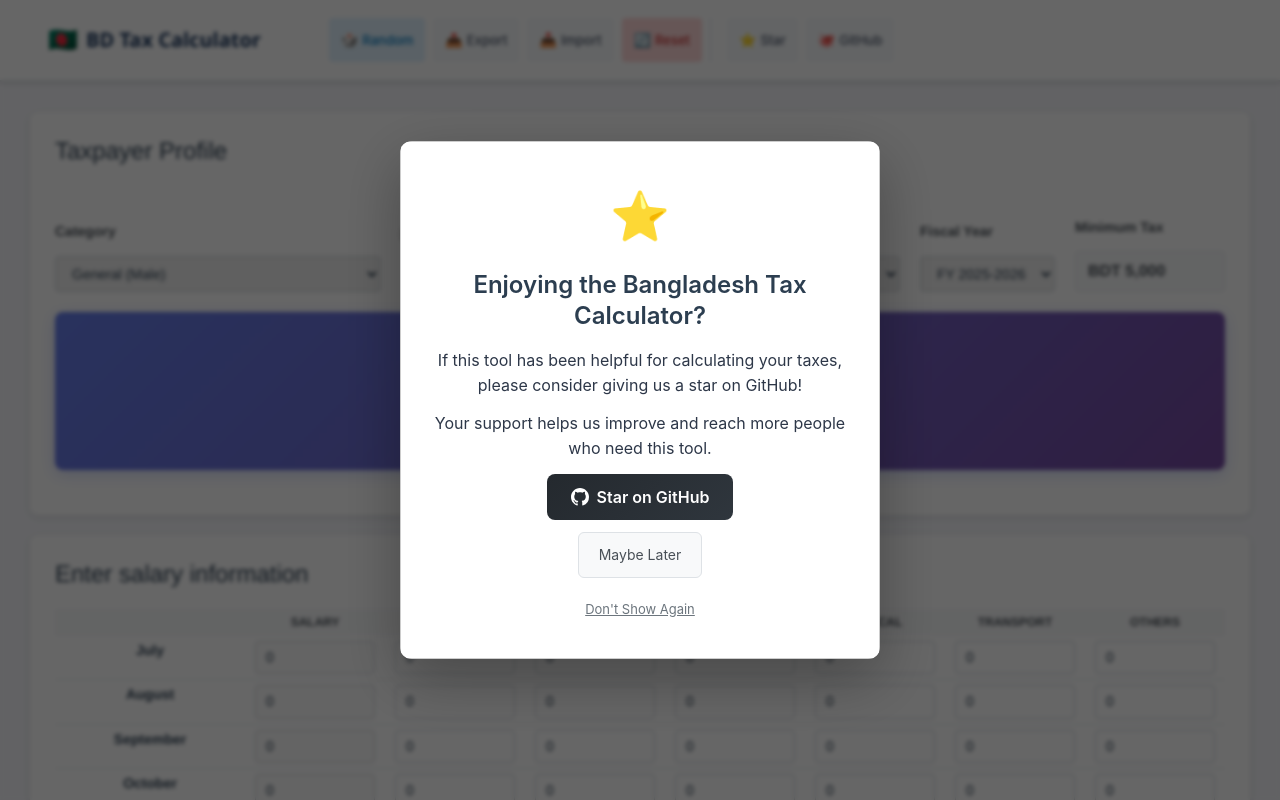
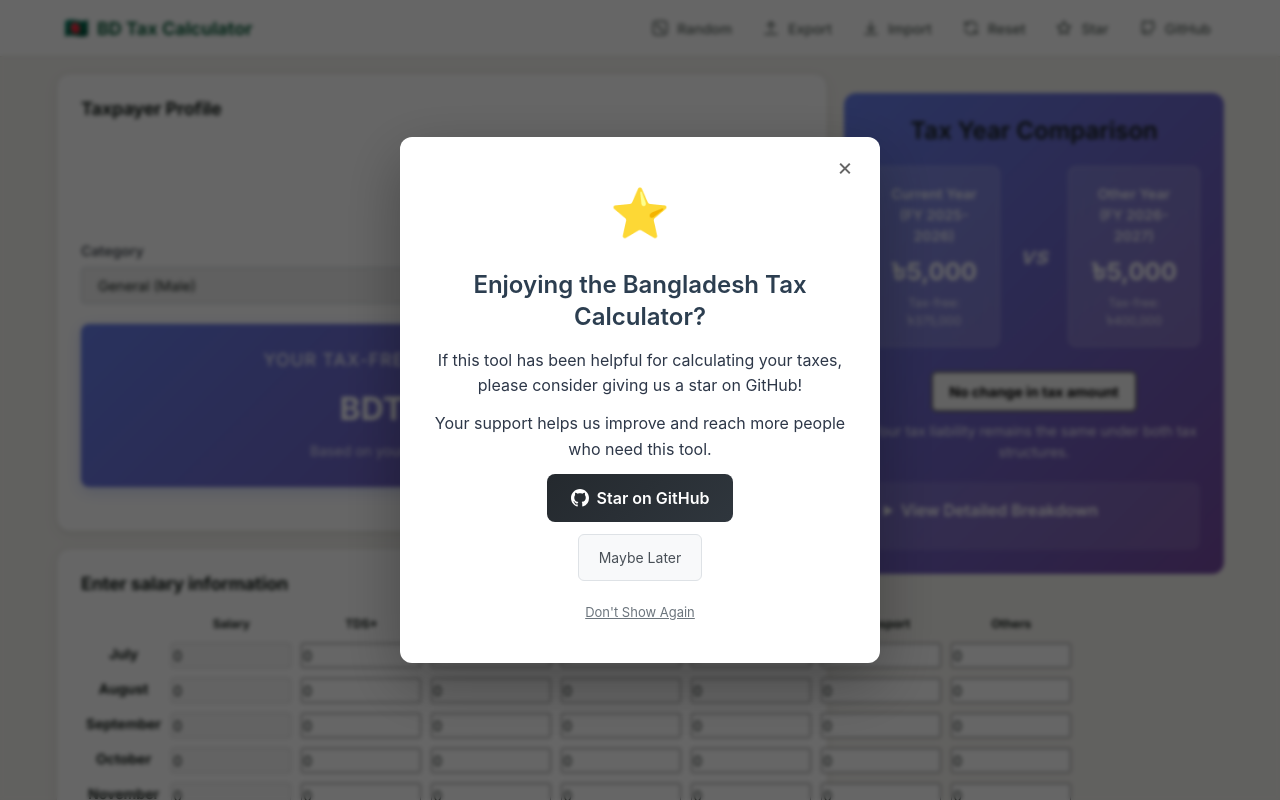
Before and after one commit to nadimtuhin/tax-calculator, a Vue app: page / in a window 1280 px wide. Shown: the top 800 px of the page. Built offline with nearby package versions, Linux system fonts and the light colour scheme.

Commit message:
feat(ui): add design tokens, app shell and slim navbar

```diff
--- a/public/index.html
+++ b/public/index.html
@@ -8,9 +8,11 @@
     <link rel="alternate icon" href="<%= BASE_URL %>favicon.ico" />
     <link rel="apple-touch-icon" href="<%= BASE_URL %>favicon.svg" />
 
+    <link rel="preconnect" href="https://fonts.googleapis.com" />
+    <link rel="preconnect" href="https://fonts.gstatic.com" crossorigin />
     <link
       rel="stylesheet"
-      href="https://stackpath.bootstrapcdn.com/bootstrap/4.5.0/css/bootstrap.min.css"
+      href="https://fonts.googleapis.com/css2?family=Inter:wght@400;500;600;700&family=Noto+Sans+Bengali:wght@500;600&display=swap"
     />
     <title>Tax calculator 2023-2024</title>
 
--- a/src/App.vue
+++ b/src/App.vue
@@ -29,44 +29,36 @@ export default {
 body {
   margin: 0;
   padding: 0;
-  font-family: -apple-system, BlinkMacSystemFont, 'Segoe UI', Roboto, sans-serif;
   -webkit-font-smoothing: antialiased;
   -moz-osx-font-smoothing: grayscale;
-  background-color: #ffffff;
-  color: rgba(41, 41, 41, 1);
 }
 
 #app {
-  font-family: -apple-system, BlinkMacSystemFont, 'Segoe UI', Roboto, sans-serif;
-  color: rgba(41, 41, 41, 1);
-  line-height: 1.4;
+  font-family: var(--font);
+  color: var(--text);
+  line-height: 1.5;
 }
 
-.router-link-active {
-  font-weight: 500;
-}
-
-/* Medium-style typography base */
 h1, h2, h3, h4, h5, h6 {
-  font-family: sohne, "Helvetica Neue", Helvetica, Arial, sans-serif;
-  color: rgba(41, 41, 41, 1);
-  line-height: 1.22;
+  font-family: var(--font);
+  color: var(--text);
+  line-height: 1.25;
   margin: 0;
 }
 
 p {
-  font-family: charter, Georgia, Cambria, "Times New Roman", Times, serif;
-  line-height: 1.58;
-  color: rgba(41, 41, 41, 1);
+  font-family: var(--font);
+  line-height: 1.55;
+  color: var(--text);
   margin: 0;
 }
 
 a {
-  color: rgba(41, 41, 41, 1);
+  color: var(--accent);
   text-decoration: none;
 }
 
 a:hover {
-  color: rgba(25, 25, 25, 1);
+  color: var(--accent-hover);
 }
 </style>
--- /dev/null
+++ b/src/assets/styles/tokens.css
@@ -0,0 +1,91 @@
+:root {
+  --bg: #f3f2ee;
+  --surface: #ffffff;
+  --surface-muted: #f7f6f2;
+  --border: #e3e1d9;
+  --border-strong: #c9c6ba;
+  --text: #17201b;
+  --text-muted: #55605a;
+
+  --accent: #0a5c3a;
+  --accent-hover: #07492e;
+  --accent-soft: #e1f0e8;
+  --on-accent: #ffffff;
+
+  --good: #0a6b3d;
+  --good-soft: #e1f0e8;
+  --warn: #7a4300;
+  --warn-soft: #fdeccd;
+  --bad: #b3261e;
+  --bad-soft: #fbe4e1;
+  --info: #1d5fa8;
+
+  --focus-ring: 0 0 0 3px var(--surface), 0 0 0 5px var(--accent);
+
+  --radius-sm: 8px;
+  --radius: 14px;
+  --radius-lg: 20px;
+  --radius-pill: 999px;
+  --shadow: 0 1px 2px rgba(23, 32, 27, 0.06), 0 4px 16px rgba(23, 32, 27, 0.05);
+  --shadow-lg: 0 8px 32px rgba(23, 32, 27, 0.14);
+
+  --space-1: 4px;
+  --space-2: 8px;
+  --space-3: 12px;
+  --space-4: 16px;
+  --space-5: 24px;
+  --space-6: 32px;
+
+  --font: "Inter", -apple-system, BlinkMacSystemFont, "Segoe UI", Roboto, "Noto Sans Bengali", "Bangla Sangam MN", "Nirmala UI", sans-serif;
+  --text-sm: 0.875rem;
+  --text-base: 1rem;
+  --text-lg: 1.125rem;
+  --text-hero: clamp(2.25rem, 7vw, 3.5rem);
+}
+
+@media (prefers-color-scheme: dark) {
+  :root {
+    --bg: #0e1411;
+    --surface: #17201b;
+    --surface-muted: #1c2721;
+    --border: #2a362f;
+    --border-strong: #3d4c43;
+    --text: #e8eee9;
+    --text-muted: #a3afa8;
+
+    --accent: #6fdca6;
+    --accent-hover: #8be8b9;
+    --accent-soft: #163a29;
+    --on-accent: #06140d;
+
+    --good: #6fdca6;
+    --good-soft: #163a29;
+    --warn: #f4c26b;
+    --warn-soft: #3d2c0d;
+    --bad: #ff9c92;
+    --bad-soft: #4a1a16;
+    --info: #8ab8ee;
+
+    --shadow: 0 1px 2px rgba(0, 0, 0, 0.4);
+    --shadow-lg: 0 8px 32px rgba(0, 0, 0, 0.6);
+  }
+}
+
+body {
+  background-color: var(--bg);
+  color: var(--text);
+  font-family: var(--font);
+  font-size: var(--text-base);
+  line-height: 1.5;
+}
+
+.amount,
+td,
+th {
+  font-variant-numeric: tabular-nums;
+}
+
+:focus-visible {
+  outline: 2px solid var(--accent);
+  outline-offset: 2px;
+}
--- a/src/components/Navbar.vue
+++ b/src/components/Navbar.vue
@@ -27,7 +27,7 @@
               aria-label="Fill with random sample data"
               title="Random Data"
             >
-              <span class="btn-icon">🎲</span>
+              <svg class="btn-icon" viewBox="0 0 24 24" width="18" height="18" fill="none" stroke="currentColor" stroke-width="2" stroke-linecap="round" stroke-linejoin="round" aria-hidden="true"><rect x="3" y="3" width="18" height="18" rx="4"/><circle cx="8.5" cy="8.5" r="1"/><circle cx="15.5" cy="15.5" r="1"/><circle cx="12" cy="12" r="1"/></svg>
               <span class="btn-text">Random</span>
             </button>
             <button
@@ -36,7 +36,7 @@
               aria-label="Export your tax data"
               title="Export Data"
             >
-              <span class="btn-icon">📤</span>
+              <svg class="btn-icon" viewBox="0 0 24 24" width="18" height="18" fill="none" stroke="currentColor" stroke-width="2" stroke-linecap="round" stroke-linejoin="round" aria-hidden="true"><path d="M12 16V4M7 9l5-5 5 5M4 20h16"/></svg>
               <span class="btn-text">Export</span>
             </button>
             <button
@@ -45,7 +45,7 @@
               aria-label="Import tax data from file"
               title="Import Data"
             >
-              <span class="btn-icon">📥</span>
+              <svg class="btn-icon" viewBox="0 0 24 24" width="18" height="18" fill="none" stroke="currentColor" stroke-width="2" stroke-linecap="round" stroke-linejoin="round" aria-hidden="true"><path d="M12 4v12M7 11l5 5 5-5M4 20h16"/></svg>
               <span class="btn-text">Import</span>
             </button>
             <button
@@ -54,7 +54,7 @@
               aria-label="Reset all tax data"
               title="Reset Data"
             >
-              <span class="btn-icon">🔄</span>
+              <svg class="btn-icon" viewBox="0 0 24 24" width="18" height="18" fill="none" stroke="currentColor" stroke-width="2" stroke-linecap="round" stroke-linejoin="round" aria-hidden="true"><path d="M20 11a8 8 0 0 0-14.9-3M4 4v4h4M4 13a8 8 0 0 0 14.9 3M20 20v-4h-4"/></svg>
               <span class="btn-text">Reset</span>
             </button>
             <input
@@ -75,7 +75,7 @@
             aria-label="Open star modal"
             title="Open Star Modal"
           >
-            <span class="btn-icon">⭐</span>
+            <svg class="btn-icon" viewBox="0 0 24 24" width="18" height="18" fill="none" stroke="currentColor" stroke-width="2" stroke-linecap="round" stroke-linejoin="round" aria-hidden="true"><path d="M12 3l2.7 5.6 6.1.9-4.4 4.3 1 6.1L12 17l-5.4 2.9 1-6.1L3.2 9.5l6.1-.9z"/></svg>
             <span class="btn-text">Star</span>
           </button>
 
@@ -88,7 +88,7 @@
             aria-label="View source code on GitHub"
             title="GitHub Repository"
           >
-            <span class="btn-icon">🐙</span>
+            <svg class="btn-icon" viewBox="0 0 24 24" width="18" height="18" fill="none" stroke="currentColor" stroke-width="2" stroke-linecap="round" stroke-linejoin="round" aria-hidden="true"><path d="M9 19c-4 1.3-4-2-6-2.5M15 21v-3.5c0-1 .1-1.4-.5-2 2.8-.3 5.5-1.4 5.5-6a4.6 4.6 0 0 0-1.3-3.2 4.2 4.2 0 0 0-.1-3.2s-1-.3-3.4 1.3a11.7 11.7 0 0 0-6.2 0C6.6 2.8 5.600 3.100 5.600 3.100a4.200 4.200 0 0 0-.1 3.200A4.600 4.600 0 0 0 4.200 9.500c0 4.600 2.700 5.700 5.500 6-.6.6-.6 1.200-.5 2V21"/></svg>
             <span class="btn-text">GitHub</span>
           </a>
         </div>
@@ -258,314 +258,122 @@ export default {
 </script>
 
 <style scoped>
-/* Skip link for accessibility */
 .skip-link {
   position: absolute;
-  top: -40px;
-  left: 6px;
-  background: #000;
-  color: #fff;
-  padding: 8px;
-  text-decoration: none;
-  border-radius: 4px;
+  top: -48px;
+  left: var(--space-3);
+  background: var(--accent);
+  color: var(--on-accent);
+  padding: var(--space-2) var(--space-3);
+  border-radius: var(--radius-sm);
   z-index: 9999;
-  font-size: 14px;
+  font-size: var(--text-sm);
 }
 
 .skip-link:focus {
-  top: 6px;
+  top: var(--space-2);
 }
 
-/* Main navbar */
 .navbar {
-  background: #ffffff;
-  border-bottom: 2px solid #e1e5e9;
+  background: var(--surface);
+  border-bottom: 1px solid var(--border);
   position: sticky;
   top: 0;
   z-index: 1000;
-  box-shadow: 0 2px 4px rgba(0, 0, 0, 0.1);
 }
 
 .navbar-container {
-  padding: 0 20px;
+  max-width: 1200px;
+  margin: 0 auto;
+  padding: 0 var(--space-4);
   display: flex;
   align-items: center;
-  min-height: 64px;
+  justify-content: space-between;
+  gap: var(--space-3);
+  min-height: 56px;
 }
 
-/* Brand section */
-.navbar-brand-section {
-  flex-shrink: 0;
+.navbar-nav {
+  display: none;
 }
 
 .navbar-brand {
   display: flex;
   align-items: center;
-  gap: 8px;
-  font-size: 20px;
+  gap: var(--space-2);
   font-weight: 700;
-  color: #1a365d;
-  text-decoration: none;
-  transition: all 0.2s ease;
-  padding: 8px 12px;
-  border-radius: 6px;
+  font-size: var(--text-lg);
+  color: var(--accent);
+  border-radius: var(--radius-sm);
+  padding: var(--space-1) var(--space-2);
 }
 
 .navbar-brand:hover {
-  color: #2c5282;
-  background-color: #f7fafc;
-  transform: translateY(-1px);
-}
-
-.navbar-brand:focus {
-  outline: 2px solid #4299e1;
-  outline-offset: 2px;
+  color: var(--accent-hover);
 }
 
 .brand-icon {
-  font-size: 24px;
+  font-size: 1.25rem;
+  line-height: 1;
 }
 
-.brand-text {
-  font-family: 'Segoe UI', Tahoma, Geneva, Verdana, sans-serif;
-}
-
-/* Navigation */
-.navbar-nav {
-  display: flex;
-  list-style: none;
-  margin: 0;
-  padding: 0;
-  gap: 8px;
-  margin-left: 40px;
-}
-
-.nav-link {
-  color: #4a5568;
-  text-decoration: none;
-  font-size: 16px;
-  font-weight: 500;
-  padding: 12px 32px;
-  transition: all 0.2s ease;
-  border-radius: 6px;
-  min-height: 44px;
+.action-buttons,
+.data-actions {
   display: flex;
   align-items: center;
-  min-width: 120px;
-  justify-content: center;
-}
-
-.nav-link:hover {
-  color: #2d3748;
-  background-color: #edf2f7;
-}
-
-.nav-link:focus {
-  outline: 2px solid #4299e1;
-  outline-offset: 2px;
-}
-
-.nav-link.router-link-active {
-  color: #2c5282;
-  background-color: #bee3f8;
-  font-weight: 600;
-}
-
-/* Action buttons */
-.navbar-actions {
-  flex-shrink: 0;
-  margin-left: auto;
-}
-
-.action-buttons {
-  display: flex;
-  gap: 8px;
-  align-items: center;
-}
-
-.data-actions {
-  display: flex;
-  gap: 8px;
-  margin-right: 8px;
-  padding-right: 8px;
-  border-right: 1px solid #e2e8f0;
-}
-
-.github-btn {
-  background-color: #2d3748;
-  color: #ffffff;
-}
-
-.github-btn:hover {
-  background-color: #1a202c;
-  color: #ffffff;
-}
-
-.star-btn {
-  background-color: #ffd700;
-  color: #744210;
-}
-
-.star-btn:hover {
-  background-color: #ffc107;
-  color: #533011;
+  gap: var(--space-1);
 }
 
 .action-btn {
-  display: flex;
+  display: inline-flex;
   align-items: center;
-  gap: 4px;
-  padding: 8px 12px;
-  border: none;
-  border-radius: 4px;
-  background: #f7fafc;
-  color: #4a5568;
-  font-size: 13px;
+  gap: var(--space-2);
+  min-height: 40px;
+  min-width: 40px;
+  justify-content: center;
+  padding: 0 var(--space-3);
+  background: transparent;
+  color: var(--text-muted);
+  border: 1px solid transparent;
+  border-radius: var(--radius-sm);
+  font: inherit;
+  font-size: var(--text-sm);
   font-weight: 500;
   cursor: pointer;
-  transition: all 0.2s ease;
-  min-height: 44px;
-  min-width: 44px;
+  text-decoration: none;
+  transition: background-color 0.15s, color 0.15s;
 }
 
 .action-btn:hover {
-  background-color: #edf2f7;
-  color: #2d3748;
-}
-
-.action-btn:focus {
-  outline: 2px solid #4299e1;
-  outline-offset: 2px;
-}
-
-.action-btn:active {
-  transform: translateY(0);
-}
-
-.action-btn-danger {
-  background-color: #fed7d7;
-  color: #c53030;
+  background: var(--surface-muted);
+  color: var(--text);
 }
 
 .action-btn-danger:hover {
-  background-color: #feb2b2;
-  color: #9b2c2c;
-}
-
-.action-btn-random {
-  background-color: #e0f2fe;
-  color: #0277bd;
-}
-
-.action-btn-random:hover {
-  background-color: #b3e5fc;
-  color: #01579b;
+  background: var(--bad-soft);
+  color: var(--bad);
 }
 
 .btn-icon {
-  font-size: 14px;
+  flex-shrink: 0;
 }
 
-.btn-text {
-  display: inline;
-}
-
-/* Responsive design */
-@media (max-width: 768px) {
-  .navbar-container {
-    padding: 0 16px;
-    min-height: 56px;
+@media (max-width: 767px) {
+  .btn-text {
+    position: absolute;
+    width: 1px;
+    height: 1px;
+    overflow: hidden;
+    clip: rect(0 0 0 0);
+    white-space: nowrap;
   }
 
-  .navbar-brand {
-    font-size: 18px;
-    padding: 6px 8px;
-  }
-
-  .brand-icon {
-    font-size: 20px;
-  }
-
-  .navbar-nav {
-    display: none;
-  }
-
-  .action-buttons {
-    gap: 4px;
+  .brand-text {
+    font-size: var(--text-base);
   }
 
   .action-btn {
-    padding: 6px 8px;
-    font-size: 12px;
-    min-height: 40px;
-    min-width: 40px;
-  }
-
-  .btn-text {
-    display: none;
-  }
-
-  .btn-icon {
-    font-size: 14px;
-  }
-}
-
-@media (max-width: 480px) {
-  .navbar-container {
-    padding: 0 12px;
-  }
-
-  .navbar-brand {
-    font-size: 16px;
-  }
-
-  .brand-text {
-    display: none;
-  }
-
-  .action-buttons {
-    gap: 2px;
-  }
-
-  .data-actions {
-    margin-right: 2px;
-    padding-right: 2px;
-  }
-
-  .action-btn {
-    padding: 4px 6px;
-    min-height: 36px;
-    min-width: 36px;
-  }
-}
-
-/* High contrast mode support */
-@media (prefers-contrast: high) {
-  .navbar {
-    border-bottom-width: 3px;
-    border-bottom-color: #000;
-  }
-
-  .navbar-brand {
-    color: #000;
-  }
-
-  .nav-link {
-    color: #000;
-  }
-
-  .action-btn {
-    border-color: #000;
-    color: #000;
-  }
-}
-
-/* Reduced motion support */
-@media (prefers-reduced-motion: reduce) {
-  .navbar-brand,
-  .nav-link,
-  .action-btn {
-    transition: none;
+    padding: 0;
   }
 }
 </style>
--- a/src/main.js
+++ b/src/main.js
@@ -6,5 +6,6 @@ import router from "./router";
 
 // Import CSS reset
 import "./assets/styles/reset.css";
+import "./assets/styles/tokens.css";
 
 createApp(App).use(store).use(router).mount("#app");
--- a/src/pages/Home.vue
+++ b/src/pages/Home.vue
@@ -1,10 +1,9 @@
 <template>
   <div id="home-page">
     <div class="main-content">
-      <div class="profile-container">
+      <div class="inputs-column">
         <div class="content-section">
           <TaxpayerProfile />
-        </div>
         </div>
         <div class="content-section">
           <Salaries />
@@ -21,8 +20,12 @@
             </div>
           </div>
         </div>
+      </div>
 
-      <!-- Tax Calculation Comparison Section - Moved to bottom -->
+      <aside class="hero-column">
+        <tax-comparison />
+      </aside>
+
       <div class="tax-comparison-section">
         <div class="comparison-row">
           <div class="comparison-col">
@@ -36,11 +39,6 @@
             </div>
           </div>
         </div>
-      </div>
-
-      <!-- Tax Comparison Summary - Now at the bottom -->
-      <div class="content-section">
-        <tax-comparison />
       </div>
     </div>
   </div>
@@ -74,166 +72,110 @@ export default {
 
 <style>
 #home-page {
-  font-family: "Avenir", Helvetica, Arial, sans-serif;
-  -webkit-font-smoothing: antialiased;
-  -moz-osx-font-smoothing: grayscale;
-  color: #2c3e50;
+  color: var(--text);
   min-height: 100vh;
-  background-color: #f5f6fa;
+  background-color: var(--bg);
 }
 
-
 .main-content {
-  padding: 30px;
-  max-width: none;
+  display: grid;
+  grid-template-columns: minmax(0, 1fr);
+  gap: var(--space-4);
+  max-width: 1200px;
+  margin: 0 auto;
+  padding: var(--space-4) var(--space-4) 112px;
   width: 100%;
 }
 
+.inputs-column,
+.hero-column,
+.tax-comparison-section {
+  min-width: 0;
+}
+
 .content-row {
-  display: flex;
-  gap: 20px;
-  margin-bottom: 20px;
+  display: grid;
+  grid-template-columns: minmax(0, 1fr);
+  gap: var(--space-4);
 }
 
 .content-col-half {
-  flex: 1;
   min-width: 0;
 }
 
-.profile-container {
-  margin: 0 auto 20px auto;
+.content-col-half > .content-section {
+  height: 100%;
 }
 
 .content-section {
-  background-color: white;
-  border-radius: 8px;
-  padding: 25px;
-  box-shadow: 0 2px 8px rgba(0,0,0,0.1);
-  margin-bottom: 20px;
+  background-color: var(--surface);
+  border: 1px solid var(--border);
+  border-radius: var(--radius);
+  padding: var(--space-5);
+  box-shadow: var(--shadow);
+  margin-bottom: var(--space-4);
+}
+
+.content-row .content-section,
+.comparison-row .content-section {
+  margin-bottom: 0;
+}
+
+.inputs-column > .content-section:last-child,
+.inputs-column > .content-row:last-child {
+  margin-bottom: 0;
 }
 
 .content-section h2 {
-  color: #2c3e50;
-  margin-bottom: 20px;
-  font-size: 1.5rem;
+  color: var(--text);
+  margin-bottom: var(--space-4);
+  font-size: var(--text-lg);
+  font-weight: 650;
+  letter-spacing: -0.01em;
   text-align: left;
 }
 
-table {
-  width: 100%;
+.comparison-row {
+  display: grid;
+  grid-template-columns: minmax(0, 1fr);
+  gap: var(--space-4);
 }
 
-table th {
-  background-color: #f8f9fa;
-  color: #495057;
-  font-weight: 600;
-  text-transform: uppercase;
-  font-size: 0.875rem;
-  padding: 12px;
-  text-align: left;
+.comparison-col {
+  min-width: 0;
 }
 
-table td {
-  padding: 10px;
-  border-bottom: 1px solid #e9ecef;
+@media (min-width: 1024px) {
+  .main-content {
+    grid-template-columns: minmax(0, 1fr) 380px;
+    align-items: start;
+    padding-bottom: var(--space-6);
   }
 
-table tr:last-child td {
-  border-bottom: none;
+  .inputs-column {
+    grid-column: 1;
+    grid-row: 1;
   }
 
-input[type="number"], select {
-  border: 1px solid #ced4da;
-  border-radius: 4px;
-  padding: 6px 10px;
-  transition: border-color 0.3s;
+  .hero-column {
+    grid-column: 2;
+    grid-row: 1;
+    position: sticky;
+    top: 72px;
   }
 
-input[type="number"]:focus, select:focus {
-  outline: none;
-  border-color: #80bdff;
-  box-shadow: 0 0 0 0.2rem rgba(0,123,255,.25);
-}
-
-
-/* Tax Comparison Layout */
   .tax-comparison-section {
-  margin-top: 20px;
+    grid-column: 1 / -1;
   }
 
   .comparison-row {
-  display: flex;
-  gap: 20px;
-  margin-bottom: 20px;
+    grid-template-columns: repeat(2, minmax(0, 1fr));
+  }
 }
 
-.comparison-col {
-  flex: 1;
-  min-width: 0;
-}
-
-/* Tax Difference Highlighting */
-.tax-highlight-savings {
-  background-color: #ffffff;
-  border: 2px solid #000000;
-  color: #000000;
-  font-weight: 600;
-}
-
-.tax-highlight-increase {
-  background-color: #000000;
-  border: 2px solid #000000;
-  color: #ffffff;
-  font-weight: 600;
-}
-
-.tax-comparison-badge {
-  font-size: 0.875rem;
-  padding: 4px 8px;
-  border-radius: 4px;
-  font-weight: 600;
-  margin-left: 8px;
-}
-
-.badge-savings {
-  background-color: #ffffff;
-  color: #000000;
-  border: 2px solid #000000;
-  font-weight: 700;
-}
-
-.badge-increase {
-  background-color: #000000;
-  color: #ffffff;
-  border: 2px solid #000000;
-  font-weight: 700;
-}
-
-@media (max-width: 768px) {
-  .main-content {
-    padding: 15px;
-  }
-
-  .content-row {
-    flex-direction: column;
-    gap: 15px;
-  }
-
-  .comparison-row {
-    flex-direction: column;
-    gap: 15px;
-  }
-
+@media (max-width: 600px) {
   .content-section {
-    padding: 15px;
-  }
-
-  table {
-    font-size: 0.875rem;
-  }
-
-  table input {
-    width: 100px !important;
+    padding: var(--space-4);
   }
 }
 </style>
```
Lines whose indentation alone changed are shown as unchanged.
